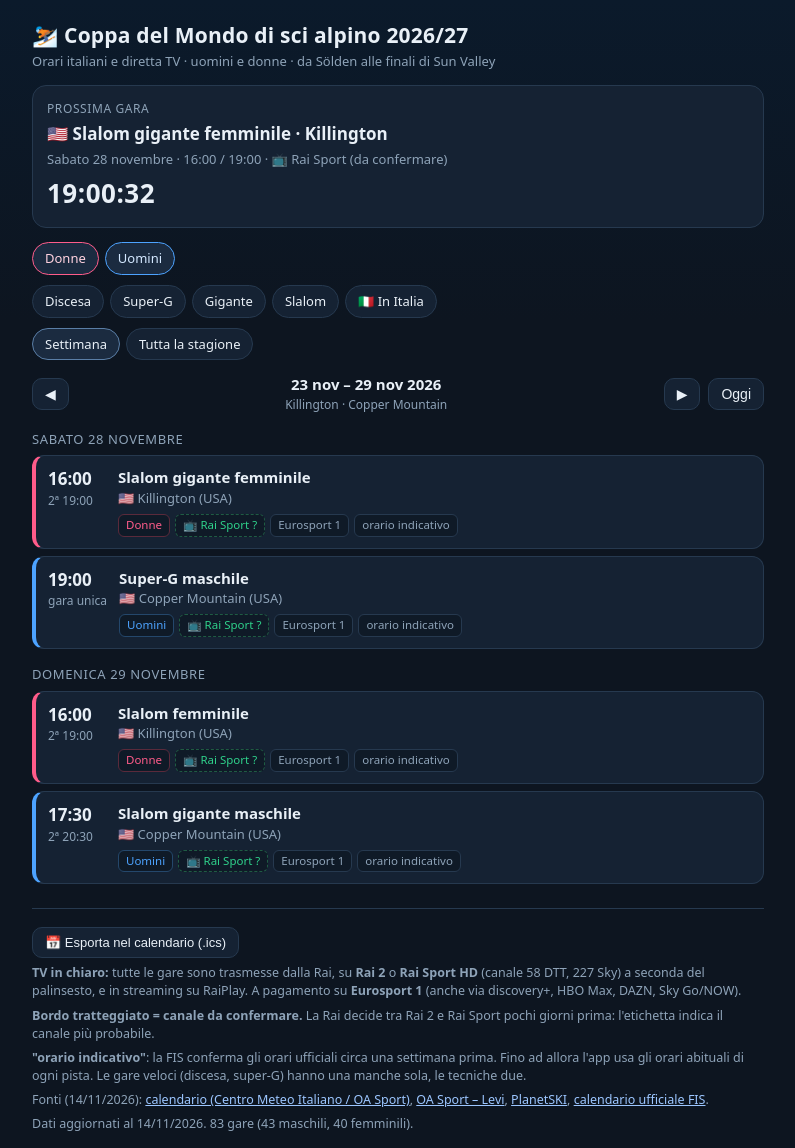
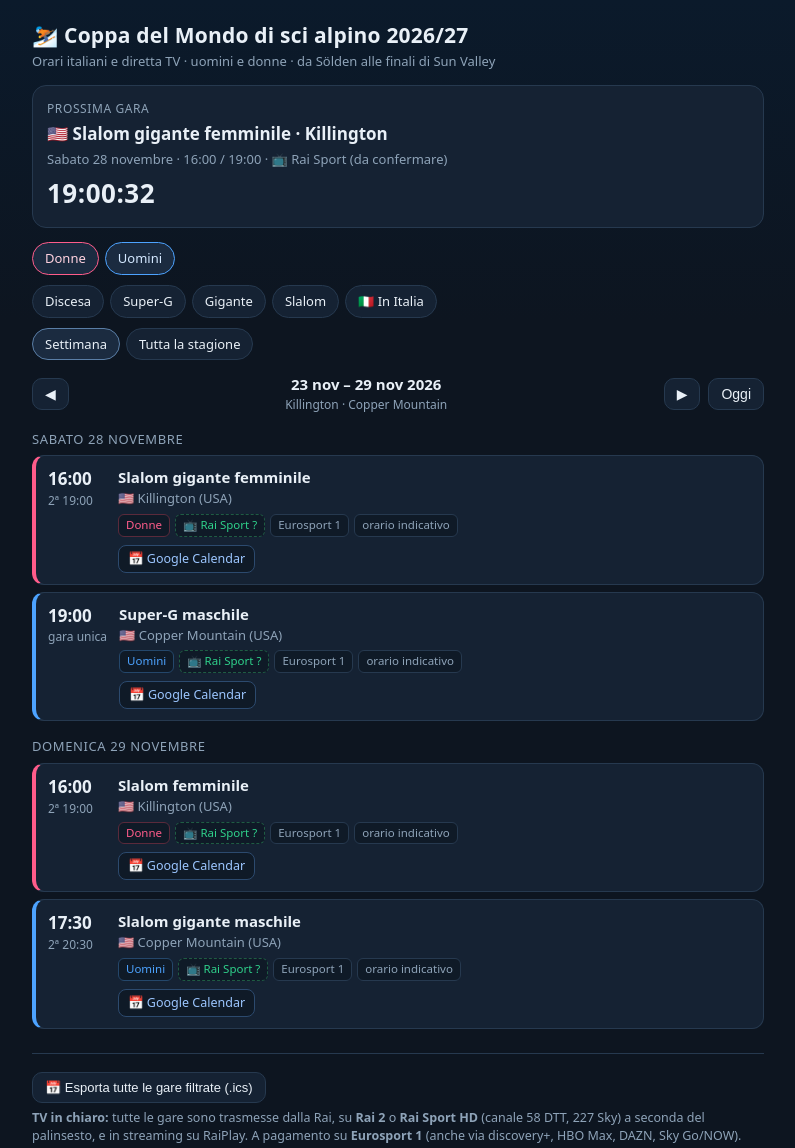
Before and after one commit to luka-70/App_Depot, a plain HTML site: page sci/index.html in a window 1280 px wide. Shown: the top 1148 px of the page, without its empty margins (242-1037 px from the left). Drawn offline with Linux system fonts and the light colour scheme.

Commit message:
Sci: esporta la singola gara su Google Calendar
Co-Authored-By: Claude Opus 5.5 <noreply@anthropic.com>
Claude-Session: https://claude.ai/code/session_01JxU2uVuYQWMGYhjD64AX8Y

```diff
--- a/sci/index.html
+++ b/sci/index.html
@@ -52,6 +52,9 @@ header p{margin:0;color:var(--mut);font-size:13px}
 .tag.night{color:#c9b8ff;border-color:#4a3f7a}
 .tag.fin{color:var(--warn);border-color:#6b4f1f}
 .tag.st{color:var(--live);border-color:#6b2a2a}
+.gcal{display:inline-block;margin-top:8px;font-size:12.5px;color:#9cc6ff;text-decoration:none;
+  border:1px solid #2c4a6e;border-radius:8px;padding:4px 9px;background:#0f1a27}
+.gcal:hover{background:#18304d}
 .empty{color:var(--mut);text-align:center;padding:24px 0}
 .wc{background:linear-gradient(90deg,#2a2140,#1b2b40);border:1px solid #4a3f7a;border-radius:12px;padding:12px;margin:8px 0}
 .foot{margin-top:24px;font-size:12.5px;color:var(--mut);border-top:1px solid var(--line);padding-top:12px}
@@ -97,7 +100,7 @@ header p{margin:0;color:var(--mut);font-size:13px}
 
 <div class="foot">
   <div class="tools">
-    <button id="ics">📅 Esporta nel calendario (.ics)</button>
+    <button id="ics">📅 Esporta tutte le gare filtrate (.ics)</button>
   </div>
   <p><b>TV in chiaro:</b> tutte le gare sono trasmesse dalla Rai, su <b>Rai 2</b> o <b>Rai Sport HD</b> (canale 58 DTT, 227 Sky) a seconda del palinsesto, e in streaming su RaiPlay. A pagamento su <b>Eurosport 1</b> (anche via discovery+, HBO Max, DAZN, Sky Go/NOW).</p>
   <p><b>Bordo tratteggiato = canale da confermare.</b> La Rai decide tra Rai 2 e Rai Sport pochi giorni prima: l'etichetta indica il canale più probabile.</p>
@@ -264,11 +267,25 @@ function raceHTML(r,now){
   if(!r.ok) tags.push(`<span class="tag">orario indicativo</span>`);
   if(s==="now") tags.push(`<span class="tag st">● IN CORSO</span>`);
   if(s==="done") tags.push(`<span class="tag">conclusa</span>`);
+  const gc = s==="done" ? "" : `<a class="gcal" href="${gcalURL(r)}" target="_blank" rel="noopener" title="Aggiungi questa gara a Google Calendar">📅 Google Calendar</a>`;
   return `<div class="race ${r.g} ${s}">
     <div class="time">${r.r1}${t2}</div>
     <div class="body"><div class="name">${SPN[r.sp]} ${r.g==="W"?"femminile":"maschile"}</div>
     <div class="loc">${FLAG[r.n]||""} ${r.l} (${r.n})</div>
-    <div class="tags">${tags.join("")}</div></div></div>`;
+    <div class="tags">${tags.join("")}</div>${gc}</div></div>`;
+}
+
+/* ---- link "aggiungi a Google Calendar" per la singola gara ---- */
+function gcalURL(r){
+  const z=d=>d.toISOString().replace(/[-:]/g,"").replace(/\.\d{3}/,"");
+  const title=`⛷️ ${SPN[r.sp]} ${r.g==="W"?"femminile":"maschile"} – ${r.l}`;
+  const det=(r.r2?`1ª manche ${r.r1} · 2ª manche ${r.r2}`:`Gara unica ore ${r.r1}`)
+    +`\nTV: ${r.tv}${r.tvok?"":" (da confermare)"} · Eurosport 1 · RaiPlay`
+    +(r.ok?"":"\nOrario indicativo: verificare qualche giorno prima.")
+    +"\nCoppa del Mondo di sci alpino 2026/27";
+  const p=new URLSearchParams({action:"TEMPLATE",text:title,dates:z(r.start)+"/"+z(r.end),
+    details:det,location:`${r.l} (${r.n})`,ctz:"Europe/Rome"});
+  return "https://calendar.google.com/calendar/render?"+p.toString();
 }
 
 function worldsHTML(){return `<div class="wc"><b>🌍 ${WORLDS.txt}</b><br><span style="color:var(--mut);font-size:13px">1–14 febbraio 2027 · ${WORLDS.sub}</span></div>`;}
```
